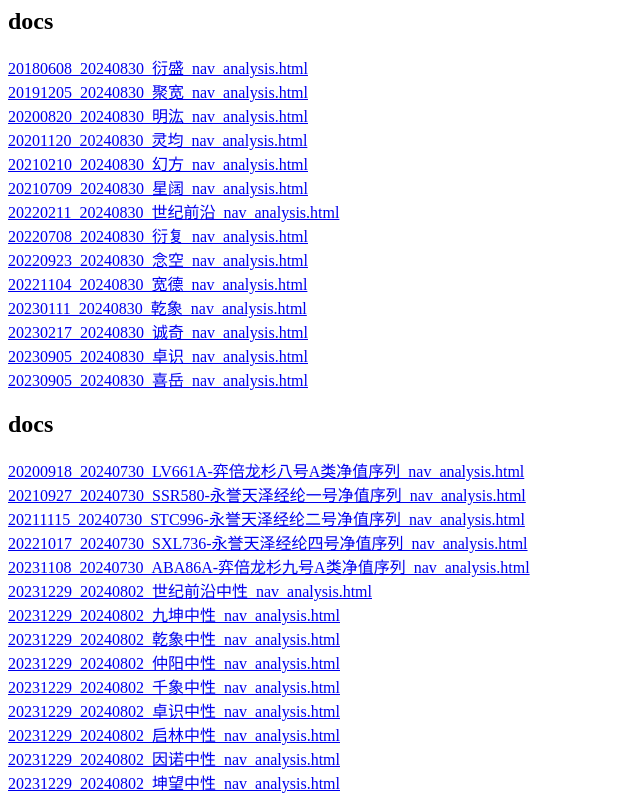
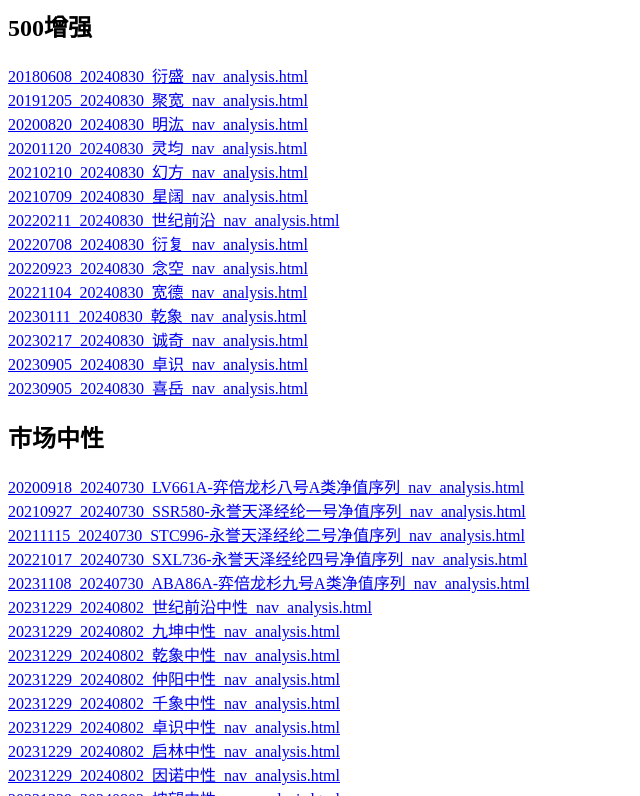
Before and after one commit to Euclid-Jie/nav_analysis, a plain HTML site: page docs/index.html in a window 1280 px wide. Shown: the top 796 px of the page, without its empty margins (0-640 px from the left). Drawn offline with Linux system fonts and the light colour scheme.

Commit message:
Update index.html with Chinese translations

```diff
--- a/docs/index.html
+++ b/docs/index.html
@@ -3,7 +3,7 @@
 <meta charset="UTF-8">
 <title>Value over Time</title>
 </head>
-<body><h2><a>docs</a></h2>
+<body><h2><a>500增强</a></h2>
 <a href="500增强\20180608_20240830_衍盛_nav_analysis.html">20180608_20240830_衍盛_nav_analysis.html</a><br/>
 <a href="500增强\20191205_20240830_聚宽_nav_analysis.html">20191205_20240830_聚宽_nav_analysis.html</a><br/>
 <a href="500增强\20200820_20240830_明汯_nav_analysis.html">20200820_20240830_明汯_nav_analysis.html</a><br/>
@@ -18,7 +18,7 @@
 <a href="500增强\20230217_20240830_诚奇_nav_analysis.html">20230217_20240830_诚奇_nav_analysis.html</a><br/>
 <a href="500增强\20230905_20240830_卓识_nav_analysis.html">20230905_20240830_卓识_nav_analysis.html</a><br/>
 <a href="500增强\20230905_20240830_喜岳_nav_analysis.html">20230905_20240830_喜岳_nav_analysis.html</a><br/>
-<h2><a>docs</a></h2>
+<h2><a>市场中性</a></h2>
 <a href="市场中性\20200918_20240730_LV661A-弈倍龙杉八号A类净值序列_nav_analysis.html">20200918_20240730_LV661A-弈倍龙杉八号A类净值序列_nav_analysis.html</a><br/>
 <a href="市场中性\20210927_20240730_SSR580-永誉天泽经纶一号净值序列_nav_analysis.html">20210927_20240730_SSR580-永誉天泽经纶一号净值序列_nav_analysis.html</a><br/>
 <a href="市场中性\20211115_20240730_STC996-永誉天泽经纶二号净值序列_nav_analysis.html">20211115_20240730_STC996-永誉天泽经纶二号净值序列_nav_analysis.html</a><br/>
```
